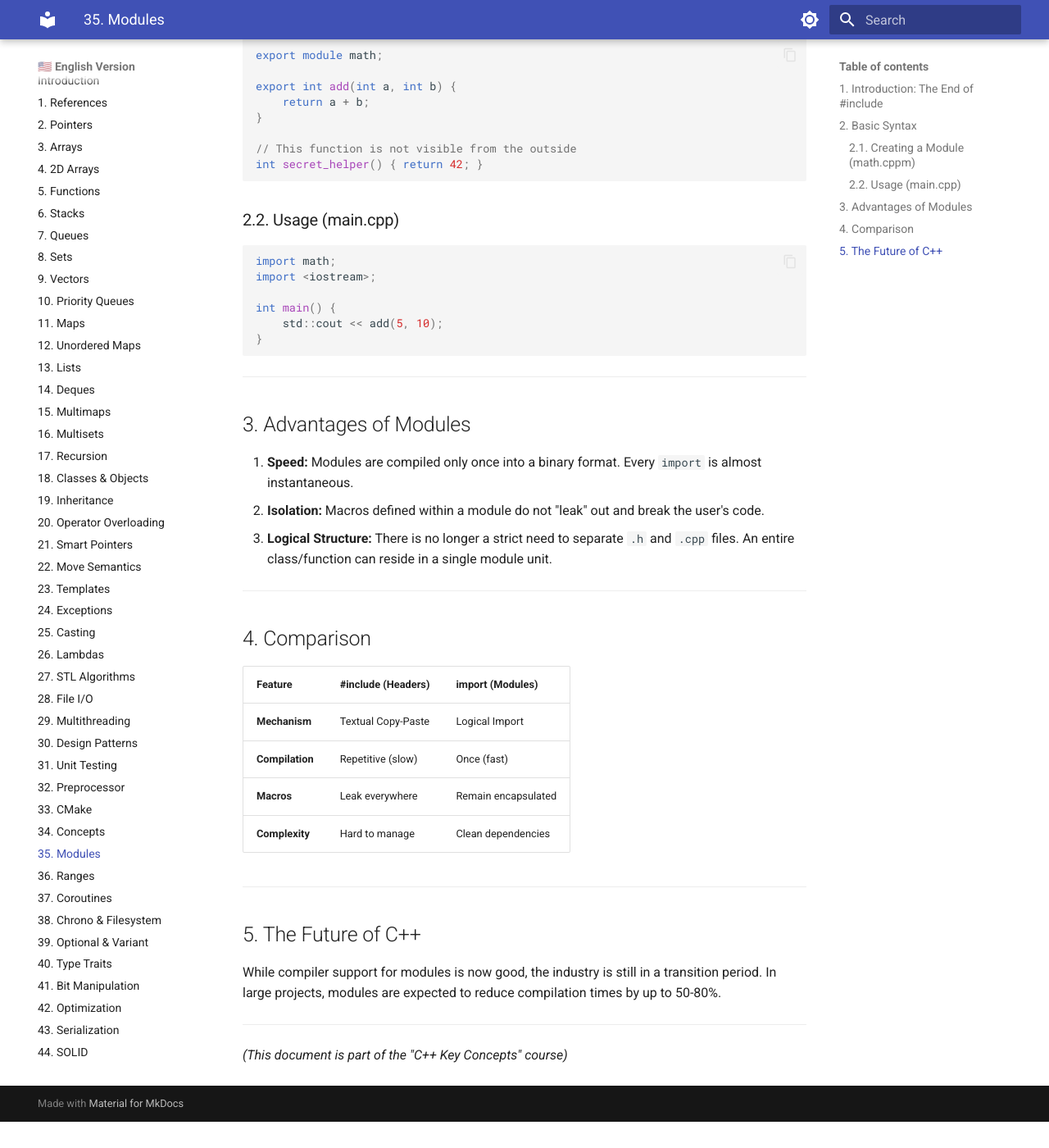
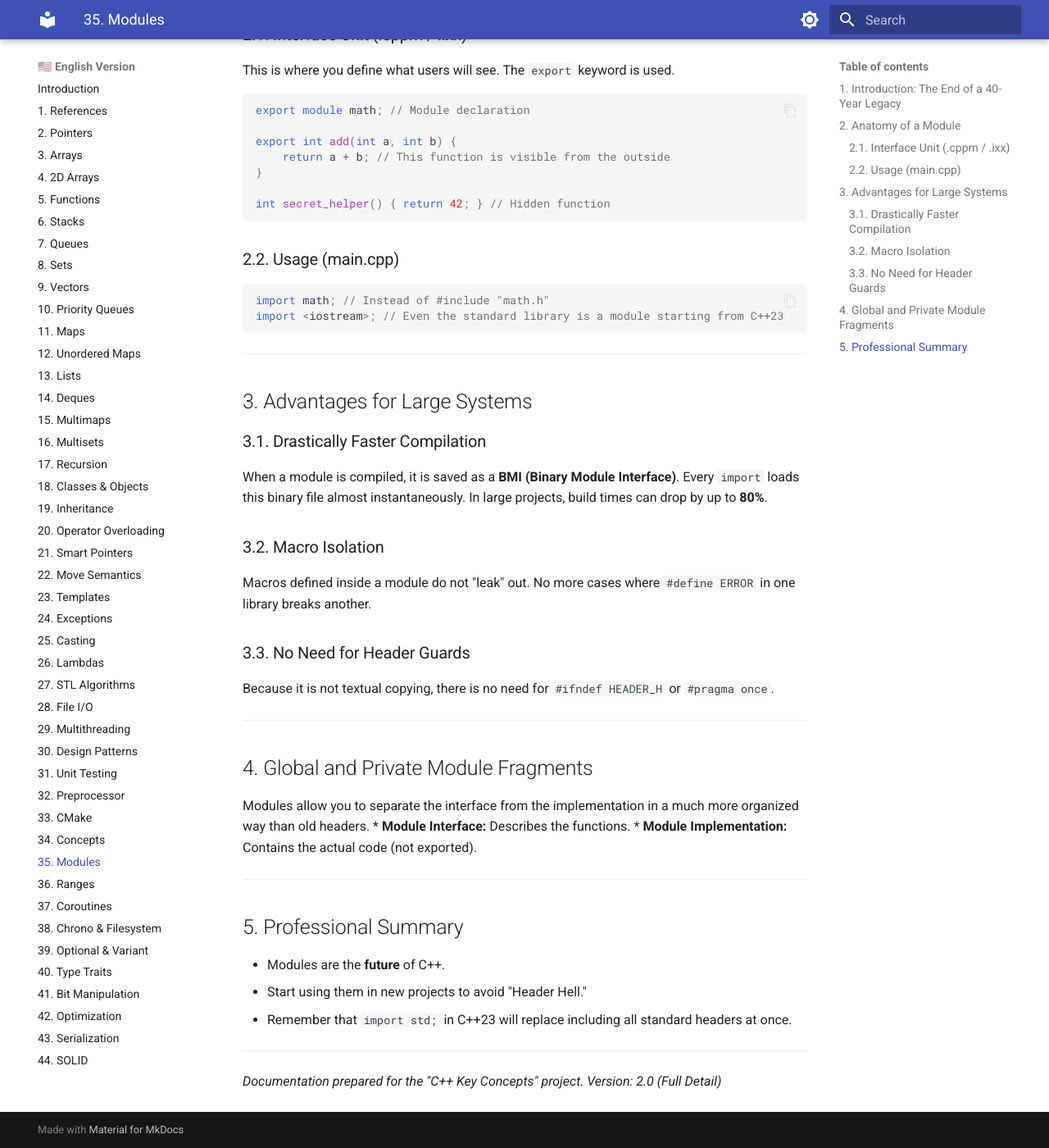
Before and after one commit to KadirYazadzhi/CPlusPlus---KeyConcepts, an MkDocs documentation site: the page built from docs/en/Modules/Modules.md, in a window 1280 px wide and 1400 px high, scrolled down 471 px. Shown: the whole window at 82% size. Built offline with MkDocs 1.6.1 and Material for MkDocs 9.7.7, drawn with Linux system fonts in a browser that asks for light colours; before the commit the page ends 1839 px from its top, so only the background shows below that; some of the changed text lies outside the part shown.

Commit message:
Docs: Expert expansion of Topics 35-36 (Modules, Ranges) covering Binary Module Interfaces and Lazy Evaluation

````diff
--- a/docs/bg/Modules/Modules.md
+++ b/docs/bg/Modules/Modules.md
@@ -1,56 +1,57 @@
-# Модули (Modules) в C++20 - Пълно ръководство
+# Модули (Modules) в C++20 - Пълно техническо ръководство
 
-## 1. Въведение: Краят на #include
-От създаването си през 80-те години, C++ използва механизъм за текстово вмъкване на файлове (`#include`). Това е бавно (един файл се компилира хиляди пъти) и води до конфликти с макроси. **Модулите** са модерната алтернатива, която променя начина, по който структурираме проектите си.
+## 1. Въведение: Краят на 40-годишното наследство
+От създаването си, C++ разчита на `#include` – механизъм за чисто текстово копиране на хедър файлове. Това води до огромни времена за компилация (защото един файл се прекомпилира милиони пъти) и до проблеми с макросите. **Модулите** са най-голямата промяна във физическата структура на C++, която заменя текстовото вмъкване с логическо зареждане на бинарни интерфейси.
 
 ---
 
-## 2. Основен синтаксис
+## 2. Анатомия на Модула
 
-### 2.1. Създаване на модул (math.cppm)
+### 2.1. Интерфейсна единица (.cppm / .ixx)
+Тук дефинирате какво ще виждат потребителите. Използва се ключовата дума `export`.
 ```cpp
-export module math;
+export module math; // Декларация на модул
 
 export int add(int a, int b) {
-    return a + b;
+    return a + b; // Тази функция е видима отвън
 }
 
-// Тази функция не е видима отвън
-int secret_helper() { return 42; }
+int secret_helper() { return 42; } // Скрита функция
 ```
 
 ### 2.2. Използване (main.cpp)
 ```cpp
-import math;
-import <iostream>;
-
-int main() {
-    std::cout << add(5, 10);
-}
+import math; // Вместо #include "math.h"
+import <iostream>; // Дори стандартната библиотека е модул от C++23
 ```
 
 ---
 
-## 3. Предимства на модулите
-1.  **Скорост:** Модулите се компилират само веднъж до бинарен формат. Всеки `import` е почти мигновен.
-2.  **Изолация:** Макросите дефинирани в модула не "изтичат" навън и не чупят кода на потребителя.
-3.  **Логическа структура:** Вече няма нужда от разделяне на `.h` и `.cpp` файлове. Целият клас/функция може да бъде в една модулна единица.
+## 3. Предимства за големи системи
+
+### 3.1. Драстично по-бърза компилация
+Когато модулът се компилира, той се записва в **BMI (Binary Module Interface)**. Всеки `import` зарежда този бинарен файл почти мигновено. В големи проекти времето за билд може да спадне с до **80%**.
+
+### 3.2. Изолация на макросите
+Макросите дефинирани вътре в модул не "изтичат" навън. Край на случаите, в които `#define ERROR` в една библиотека счупва друга.
+
+### 3.3. Липса на Header Guards
+Понеже не е текстово копиране, няма нужда от `#ifndef HEADER_H` или `#pragma once`.
 
 ---
 
-## 4. Сравнение
-
-| Характеристика | #include (Headers) | import (Modules) |
-| :--- | :--- | :--- |
-| **Механизъм** | Textual Copy-Paste | Logical Import |
-| **Компилация** | Повтаряща се (бавно) | Еднократна (бързо) |
-| **Макроси** | Изтичат навсякъде | Остава капсулирани |
-| **Сложност** | Трудни за управление | Чисти зависимости |
+## 4. Глобален и Частен фрагмент на модула
+Модулите позволяват да разделите интерфейса от имплементацията по много по-организиран начин от старите хедъри.
+*   **Module Interface:** Описва функциите.
+*   **Module Implementation:** Съдържа реалния код (не се експортира).
 
 ---
 
-## 5. Бъдещето на C++
-Въпреки че поддръжката за модули в компилаторите вече е добра, индустрията все още е в преходен период. В големите проекти се очаква модулите да намалят времето за компилация с до 50-80%.
+## 5. Професионално обобщение
+*   Модулите са **бъдещето** на C++.
+*   Започнете да ги използвате в нови проекти, за да избегнете "Header Hell".
+*   Помнете, че `import std;` в C++23 ще замени включването на всички стандартни хедъри накуп.
 
 ---
-*(Този документ е част от курса "Ключови концепции в C++")*
+*(Документацията е подготвена за проекта "Ключови концепции в C++".*
+*Версия: 2.0 (Пълна детайлност)*
--- a/docs/en/Modules/Modules.md
+++ b/docs/en/Modules/Modules.md
@@ -1,56 +1,57 @@
-# Modules in C++20 - The Ultimate Guide
+# Modules in C++20 - The Ultimate Technical Guide
 
-## 1. Introduction: The End of #include
-Since its inception in the 1980s, C++ has used a textual file inclusion mechanism (`#include`). This is slow (one file is compiled thousands of times) and leads to macro conflicts. **Modules** are the modern alternative that changes how we structure our projects.
+## 1. Introduction: The End of a 40-Year Legacy
+Since its inception, C++ has relied on `#include` – a mechanism for pure textual copying of header files. This leads to massive compilation times (because a single file is recompiled millions of times) and macro-related issues. **Modules** are the most significant change in the physical structure of C++, replacing textual insertion with the logical loading of binary interfaces.
 
 ---
 
-## 2. Basic Syntax
+## 2. Anatomy of a Module
 
-### 2.1. Creating a Module (math.cppm)
+### 2.1. Interface Unit (.cppm / .ixx)
+This is where you define what users will see. The `export` keyword is used.
 ```cpp
-export module math;
+export module math; // Module declaration
 
 export int add(int a, int b) {
-    return a + b;
+    return a + b; // This function is visible from the outside
 }
 
-// This function is not visible from the outside
-int secret_helper() { return 42; }
+int secret_helper() { return 42; } // Hidden function
 ```
 
 ### 2.2. Usage (main.cpp)
 ```cpp
-import math;
-import <iostream>;
-
-int main() {
-    std::cout << add(5, 10);
-}
+import math; // Instead of #include "math.h"
+import <iostream>; // Even the standard library is a module starting from C++23
 ```
 
 ---
 
-## 3. Advantages of Modules
-1.  **Speed:** Modules are compiled only once into a binary format. Every `import` is almost instantaneous.
-2.  **Isolation:** Macros defined within a module do not "leak" out and break the user's code.
-3.  **Logical Structure:** There is no longer a strict need to separate `.h` and `.cpp` files. An entire class/function can reside in a single module unit.
+## 3. Advantages for Large Systems
+
+### 3.1. Drastically Faster Compilation
+When a module is compiled, it is saved as a **BMI (Binary Module Interface)**. Every `import` loads this binary file almost instantaneously. In large projects, build times can drop by up to **80%**.
+
+### 3.2. Macro Isolation
+Macros defined inside a module do not "leak" out. No more cases where `#define ERROR` in one library breaks another.
+
+### 3.3. No Need for Header Guards
+Because it is not textual copying, there is no need for `#ifndef HEADER_H` or `#pragma once`.
 
 ---
 
-## 4. Comparison
-
-| Feature | #include (Headers) | import (Modules) |
-| :--- | :--- | :--- |
-| **Mechanism** | Textual Copy-Paste | Logical Import |
-| **Compilation** | Repetitive (slow) | Once (fast) |
-| **Macros** | Leak everywhere | Remain encapsulated |
-| **Complexity** | Hard to manage | Clean dependencies |
+## 4. Global and Private Module Fragments
+Modules allow you to separate the interface from the implementation in a much more organized way than old headers.
+*   **Module Interface:** Describes the functions.
+*   **Module Implementation:** Contains the actual code (not exported).
 
 ---
 
-## 5. The Future of C++
-While compiler support for modules is now good, the industry is still in a transition period. In large projects, modules are expected to reduce compilation times by up to 50-80%.
+## 5. Professional Summary
+*   Modules are the **future** of C++.
+*   Start using them in new projects to avoid "Header Hell."
+*   Remember that `import std;` in C++23 will replace including all standard headers at once.
 
 ---
-*(This document is part of the "C++ Key Concepts" course)*
+*Documentation prepared for the "C++ Key Concepts" project.*
+*Version: 2.0 (Full Detail)*
````
Also changed, not shown: docs/bg/Ranges/Ranges.md (+41 -30 lines), docs/en/Ranges/Ranges.md (+41 -30 lines).
